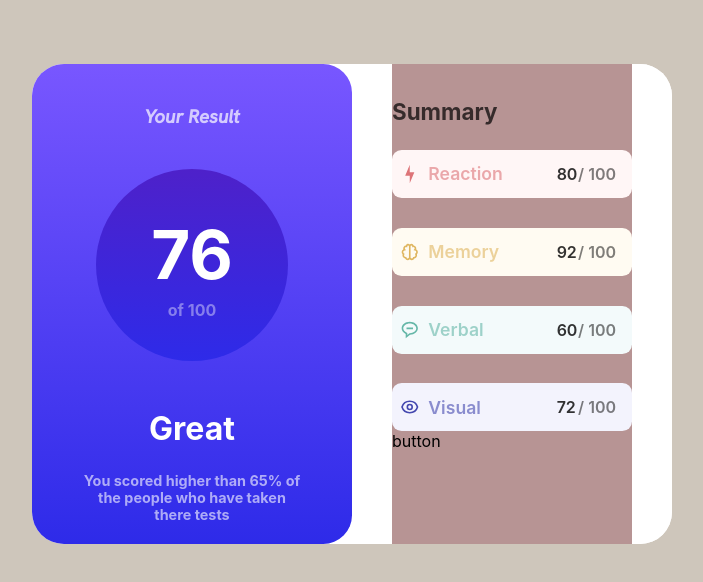
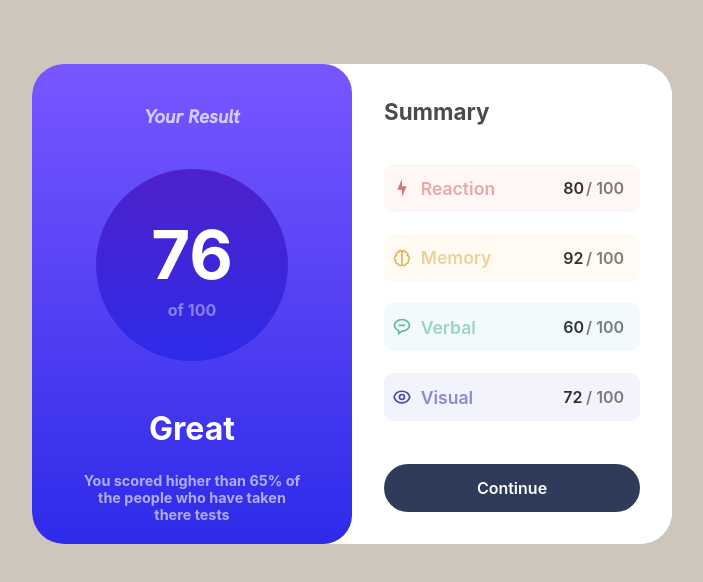
Before and after one commit to hamzauguz/summaryTask, a React (Create React App) app: page / in a window 1280 px wide. Shown: the top 582 px of the page, without its empty margins (288-991 px from the left). Built offline with nearby package versions, Linux system fonts and the light colour scheme.

Commit message:
secondly place full-page ended

```diff
--- a/src/cards/secondly-card/Styles.SecondlyCard.css
+++ b/src/cards/secondly-card/Styles.SecondlyCard.css
@@ -13,8 +13,6 @@
   flex-direction: column;
   justify-content: space-between;
   width: 80%;
-  background-color: rgb(183, 148, 148);
-  width: 75%;
   height: 100%;
   margin: 0 auto;
   text-align: start;
@@ -24,7 +22,7 @@
   margin-top: 1.5em;
   opacity: 0.7;
   font-size: 1.4em;
-  flex: 0.3;
+  flex: 0.2;
 }
 
 .card1 {
@@ -60,13 +58,23 @@
 }
 
 .secondly-center {
-  flex: 2.5;
+  flex: 1.5;
   display: flex;
   flex-direction: column;
-  justify-content: space-between;
+  justify-content: space-around;
+  margin-bottom: 2em;
 }
 
 .secondly-button {
-  flex: 1;
-
+  background-color: #303b59;
+  height: 3em;
+  border-radius: 2em;
+  justify-content: center;
+  align-items: center;
+  display: flex;
+  margin-bottom: 2em;
+  color: #fff;
+  font-size: 1em;
+  font-weight: 600;
+  cursor: pointer;
 }
--- a/src/cards/secondly-card/index.js
+++ b/src/cards/secondly-card/index.js
@@ -53,7 +53,7 @@ const SecondlyCard = () => {
             />
           ))}
         </div>
-        <span className="secondly-button">button</span>
+        <span className="secondly-button">Continue</span>
       </div>
     </div>
   );
```
